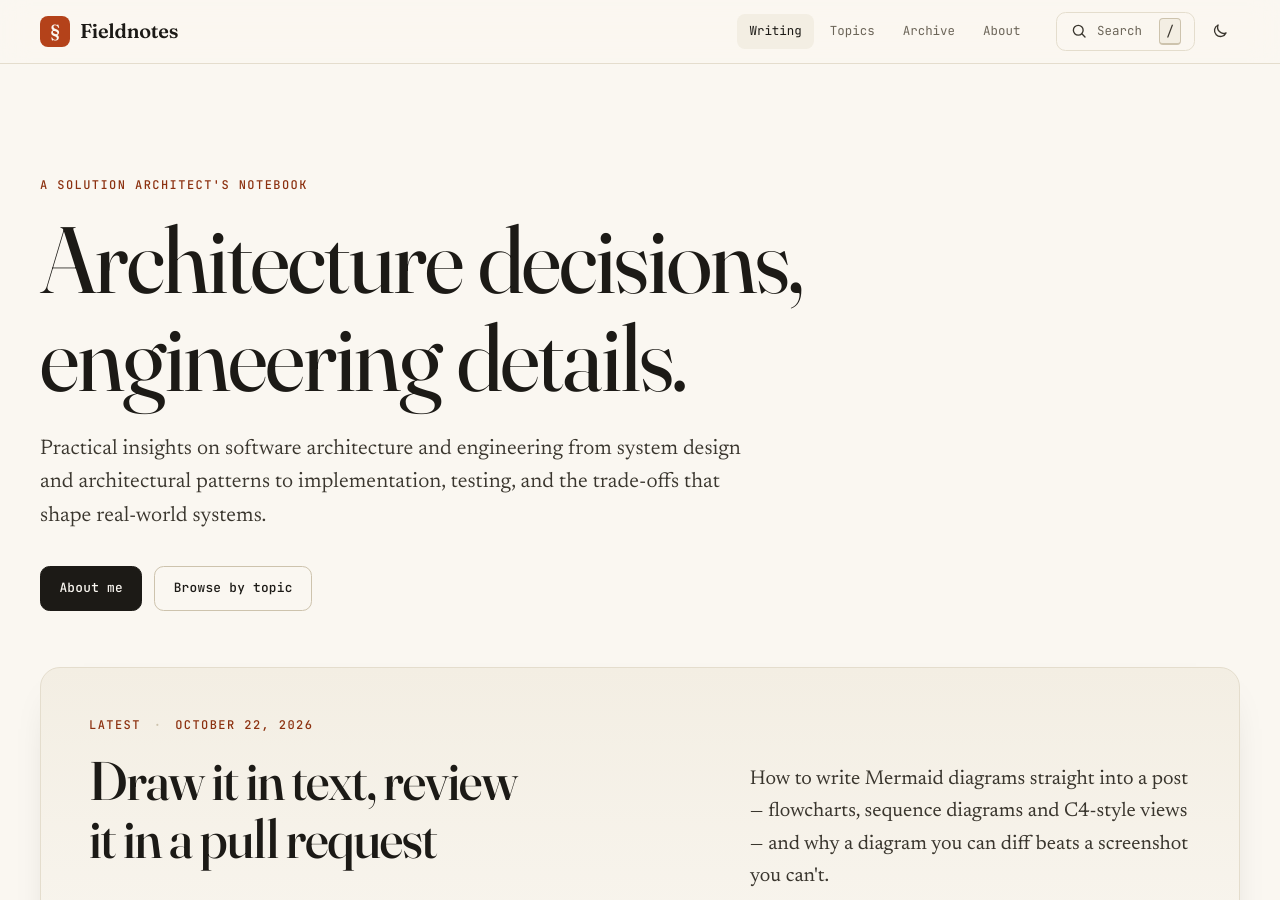
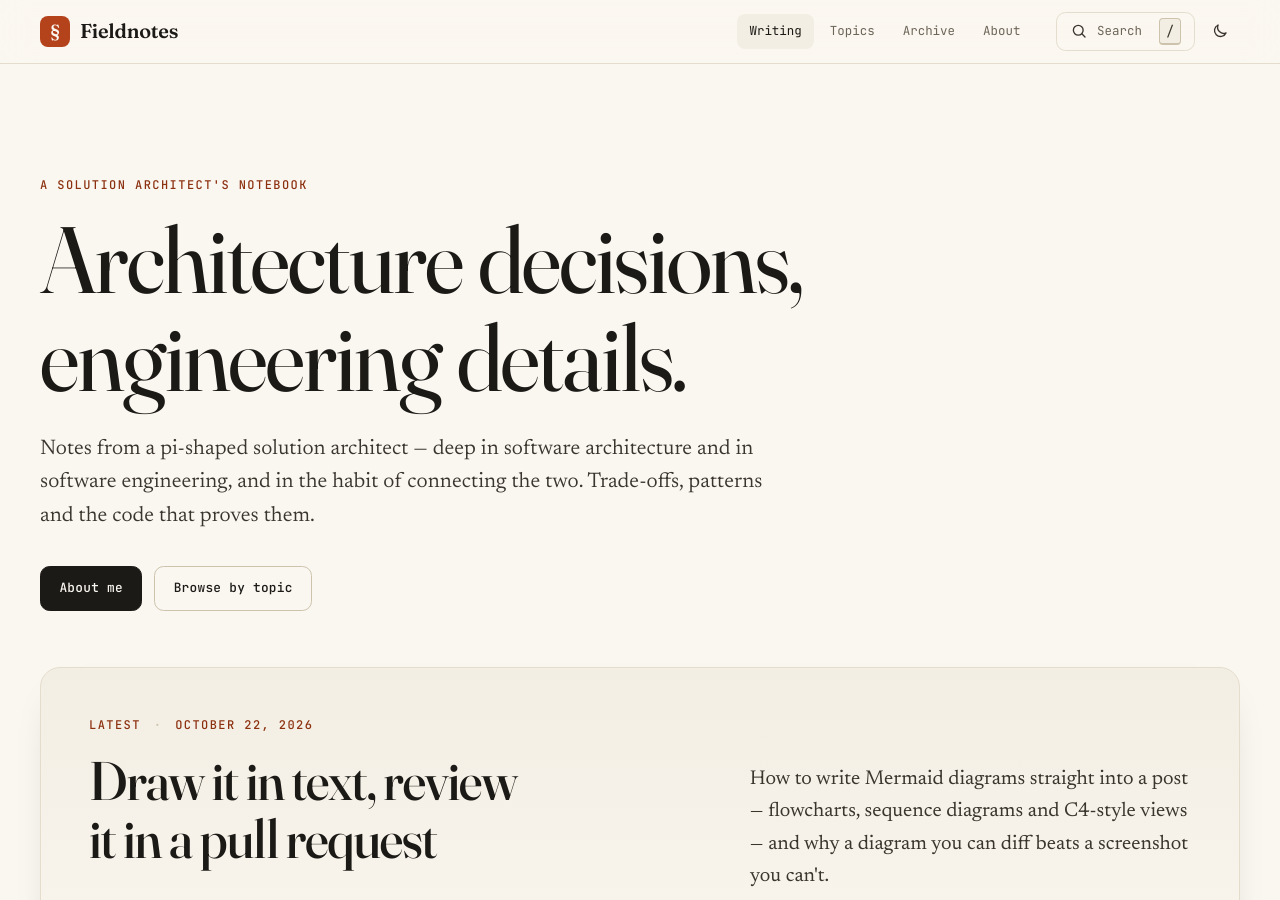
Before and after one commit to niranjanrath/fieldnotes, a Jekyll site: the page built from index.html, in a window 1280 px wide and 900 px high. Built offline with Jekyll 4.4.1, drawn with Linux system fonts in a browser that asks for light colours; the list of posts is cut into pages by our own code.

Commit message:
reverted commit

```diff
--- a/_config.yml
+++ b/_config.yml
@@ -1,7 +1,7 @@
 # ---- Site -------------------------------------------------------------
 title: Fieldnotes
 tagline: Architecture decisions, engineering details.
-description: Practical insights on software architecture and engineering from system design and architectural patterns to implementation, testing, and the trade-offs that shape real-world systems.
+description: Notes from a pi-shaped solution architect — deep in software architecture and in software engineering, and in the habit of connecting the two. Trade-offs, patterns and the code that proves them.
 lang: en
 author:
   name: NR
```
